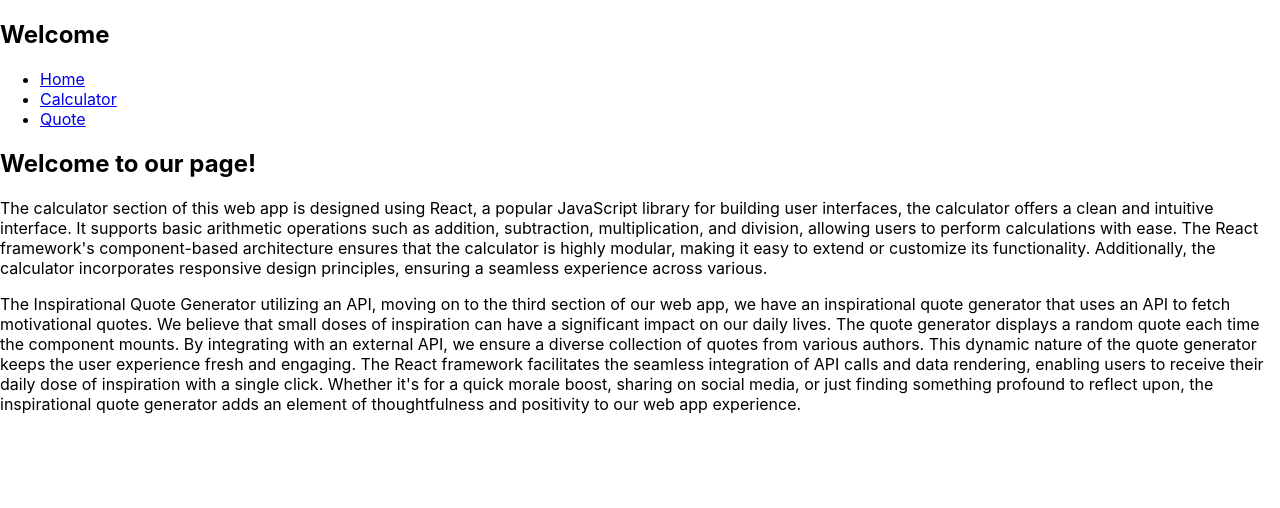
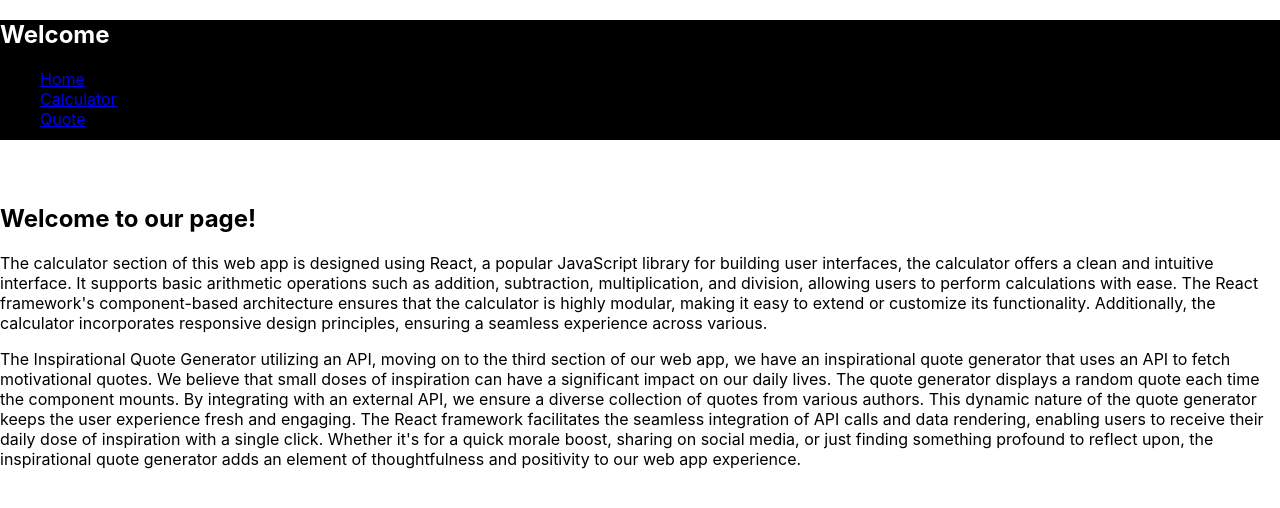
Before and after one commit to PabloEGonz/Math-Magicians, a React (Create React App) app: page / in a window 1280 px wide. Shown: the top 508 px of the page. Built offline with nearby package versions, Linux system fonts and the light colour scheme.

Commit message:
Style app

```diff
--- a/src/App.css
+++ b/src/App.css
@@ -6,24 +6,74 @@
   text-align: center;
 }
 
+.flex {
+  display: flex;
+}
+
+ul {
+  list-style: none;
+}
+
 .body {
-  display: grid;
-  grid-template-columns: repeat(2, 1fr);
-  grid-template-rows: 1fr;
-  align-items: center;
   width: 100%;
   height: 100%;
-  background:
-    linear-gradient(
-      to bottom,
-      rgba(0, 0, 0, 0.989),
-      rgb(81, 80, 80)
-    );
+  background: linear-gradient(
+    to bottom,
+    rgba(112, 110, 110, 0.989),
+    rgb(37, 37, 37)
+  );
+}
+
+nav {
+  background-color: #000000;
+  height: 15%;
+  margin-bottom: 5%;
+  justify-content: space-around;
+  align-items: center;
+  color: #fff;
+}
+
+.nav-brand {
+  font-size: 2rem;
+}
+
+nav ul {
+  width: 30%;
+  flex-direction: row;
+  justify-content: space-around;
+}
+
+.nav-item {
+  font-size: 1.4rem;
+  color: #cccbc9;
+  text-decoration: none;
+  font-weight: 600;
+}
+
+.nav-item:active {
+  color: rgb(3, 68, 90);
+}
+
+.nav-item:hover {
+  color: #fff;
+  font-size: 1.5rem;
+}
+
+.home {
+  color: #fff;
+  padding: 5%;
+}
+
+.sub-title {
+  width: max-content;
+  margin: 0 0 0 5%;
+  font-size: 1.8rem;
+  color: #fff;
 }
 
 .calculator {
   border-radius: 10px;
-  margin: 10%;
+  margin: 2% 10%;
   width: 300px;
   height: 450px;
   background-color: rgb(98, 96, 96);
@@ -32,6 +82,7 @@
   text-align: center;
   padding: 5px;
   box-shadow: 1px 1px 40px 20px #1c1c1c;
+  float: right;
 }
 
 .result {
@@ -96,10 +147,11 @@ button:active {
 }
 
 .quote {
-  font-size: 1.1rem;
+  margin: auto;
+  font-size: 1.5rem;
   font-weight: 300;
   background-color: rgb(111, 110, 110);
-  max-width: 350px;
+  max-width: 60%;
   color: white;
   padding: 3%;
   border-radius: 10px;
@@ -107,7 +159,7 @@ button:active {
 }
 
 .quote p {
-  font-size: 0.9rem;
+  font-size: 1.3rem;
   font-weight: 450;
   text-align: end;
   margin-bottom: 0;
```
